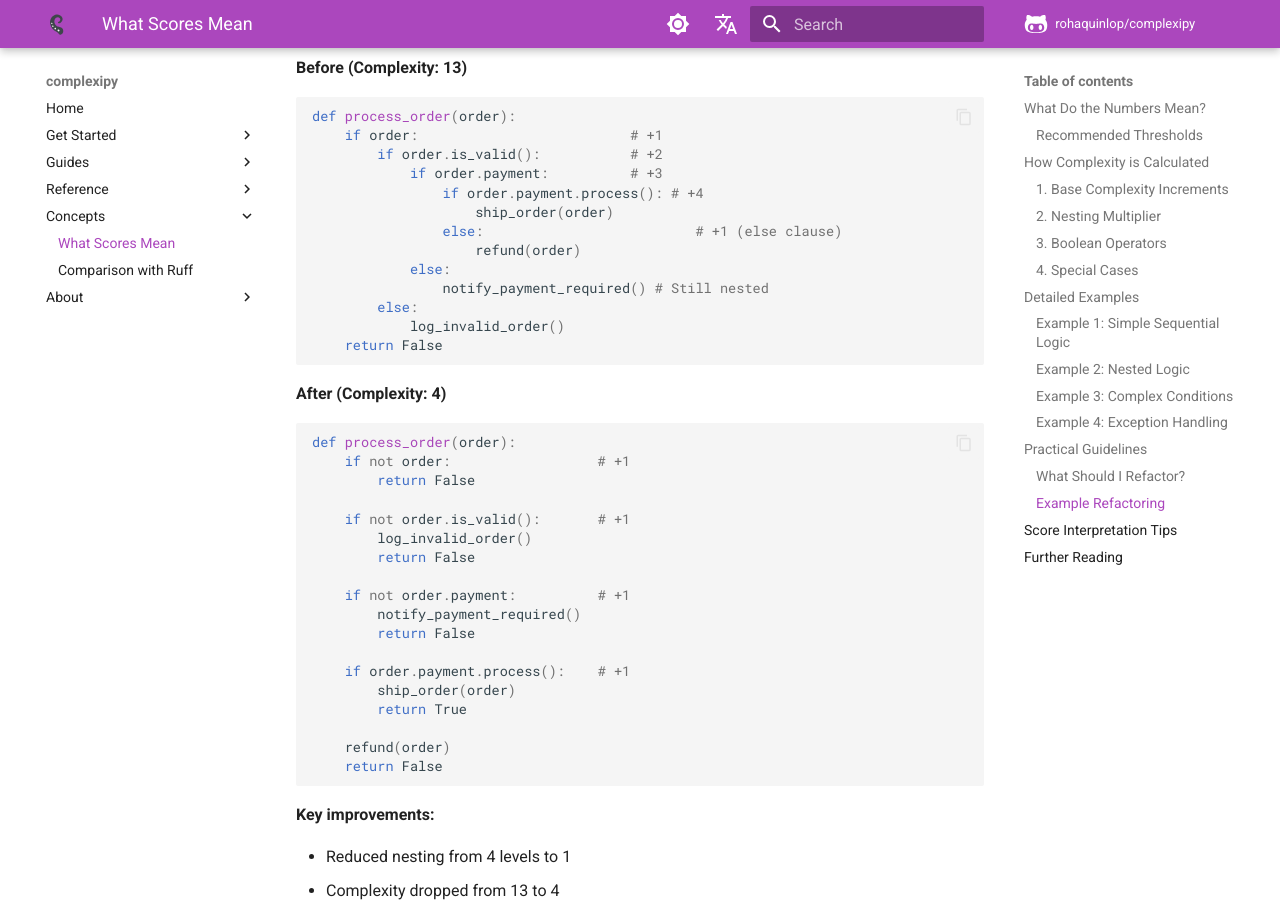
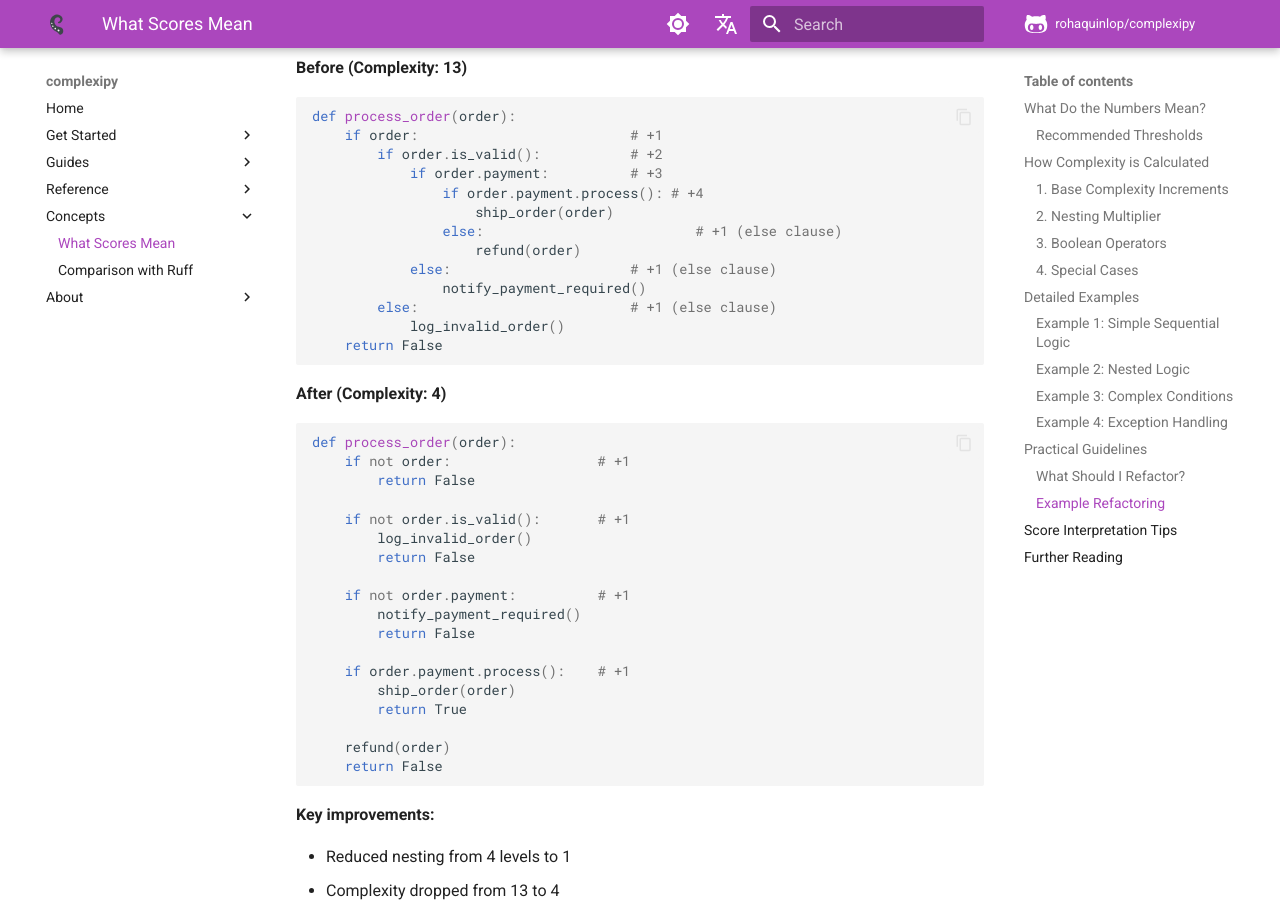
Before and after one commit to rohaquinlop/complexipy, an MkDocs documentation site: the page built from docs/understanding-scores.md, in a window 1280 px wide and 900 px high, scrolled down 4792 px. Built offline with MkDocs 1.6.1 and Material for MkDocs 9.7.7, drawn with Linux system fonts in a browser that asks for light colours; comment, search, counter and statistics services are not loaded.

Commit message:
docs(scores): annotate every else in the refactoring example

````diff
--- a/docs/understanding-scores.md
+++ b/docs/understanding-scores.md
@@ -192,9 +192,9 @@ def process_order(order):
                     ship_order(order)
                 else:                          # +1 (else clause)
                     refund(order)
-            else:
-                notify_payment_required() # Still nested
-        else:
+            else:                      # +1 (else clause)
+                notify_payment_required()
+        else:                          # +1 (else clause)
             log_invalid_order()
     return False
 ```
````
Also changed, not shown: docs/es/understanding-scores.md (+3 -3 lines).
